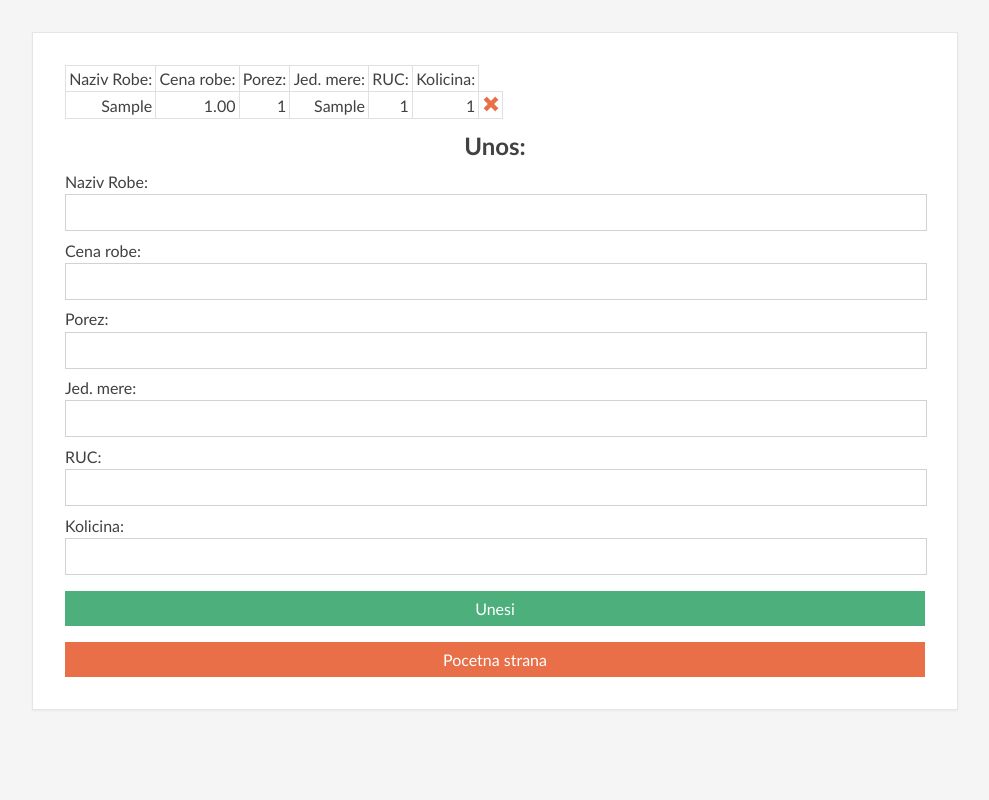
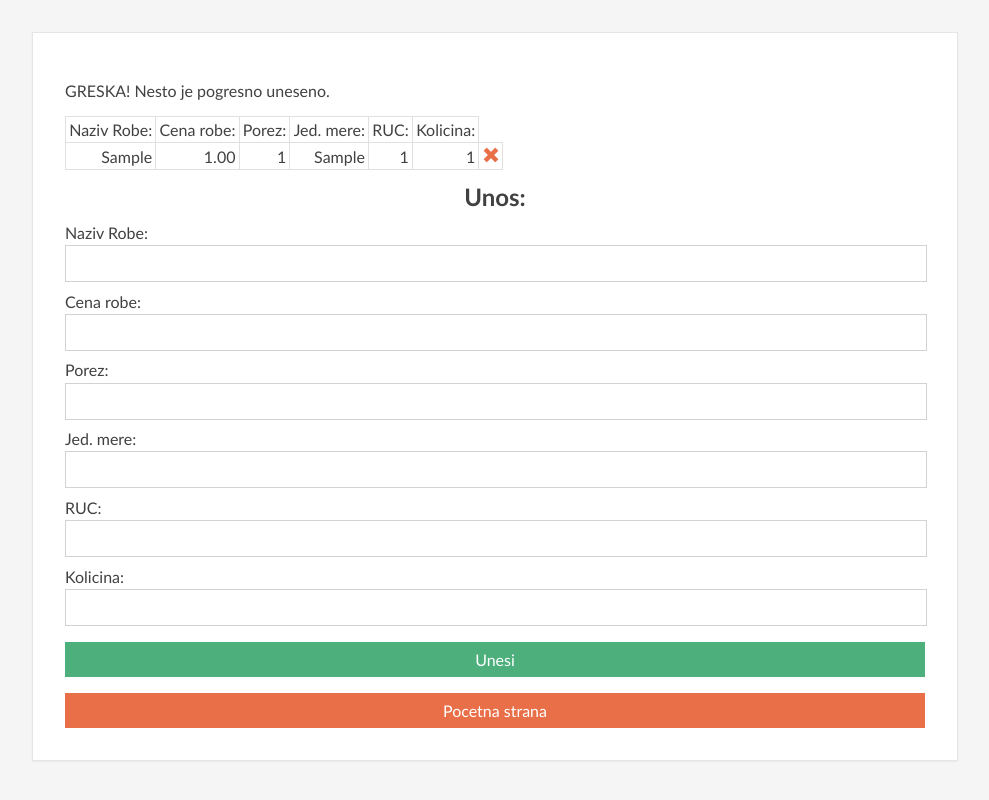
Before and after one commit to onionstand/promnet, a PHP site: page /roba/prenos_stan_rucno.php in a window 1280 px wide. Shown: the whole page, without its empty margins (145-1134 px from the left). Run offline with PHP 8.4, Linux system fonts and the light colour scheme; tables that the repository leaves empty hold one stand-in row (values such as "Sample post").

Commit message:
ispravka prenosa stanja

```diff
--- a/roba/prenos_stan_rucno.php
+++ b/roba/prenos_stan_rucno.php
@@ -28,7 +28,7 @@
 		or die(mysql_error());
 	}
 
-	if (isset($_POST['naziv_robe'])&& ($_POST['cena_robe'])&& ($_POST['porez'])&& ($_POST['jed_mere'])&& ($_POST['ruc'])&& ($_POST['kolicina']))
+	if (isset($_POST['naziv_robe'])&& ($_POST['cena_robe'])&& ($_POST['porez'])&& ($_POST['jed_mere'])&&  ($_POST['kolicina']))
 	{
 		$naziv_robe=$_POST['naziv_robe'];
 		$cena_robe=$_POST['cena_robe'];
@@ -39,6 +39,9 @@
 		mysql_query("INSERT INTO prenos_stan (naziv_robe, cena_robe, porez, jed_mere, ruc, kolicina) VALUES
 		('".$naziv_robe."', '".$cena_robe."', '".$porez."', '".$jed_mere."', '".$ruc."', '".$kolicina."') ")
 		or die(mysql_error());
+	}
+	else{
+		echo "<p>GRESKA! Nesto je pogresno uneseno.</p>";
 	}
 
 
```
